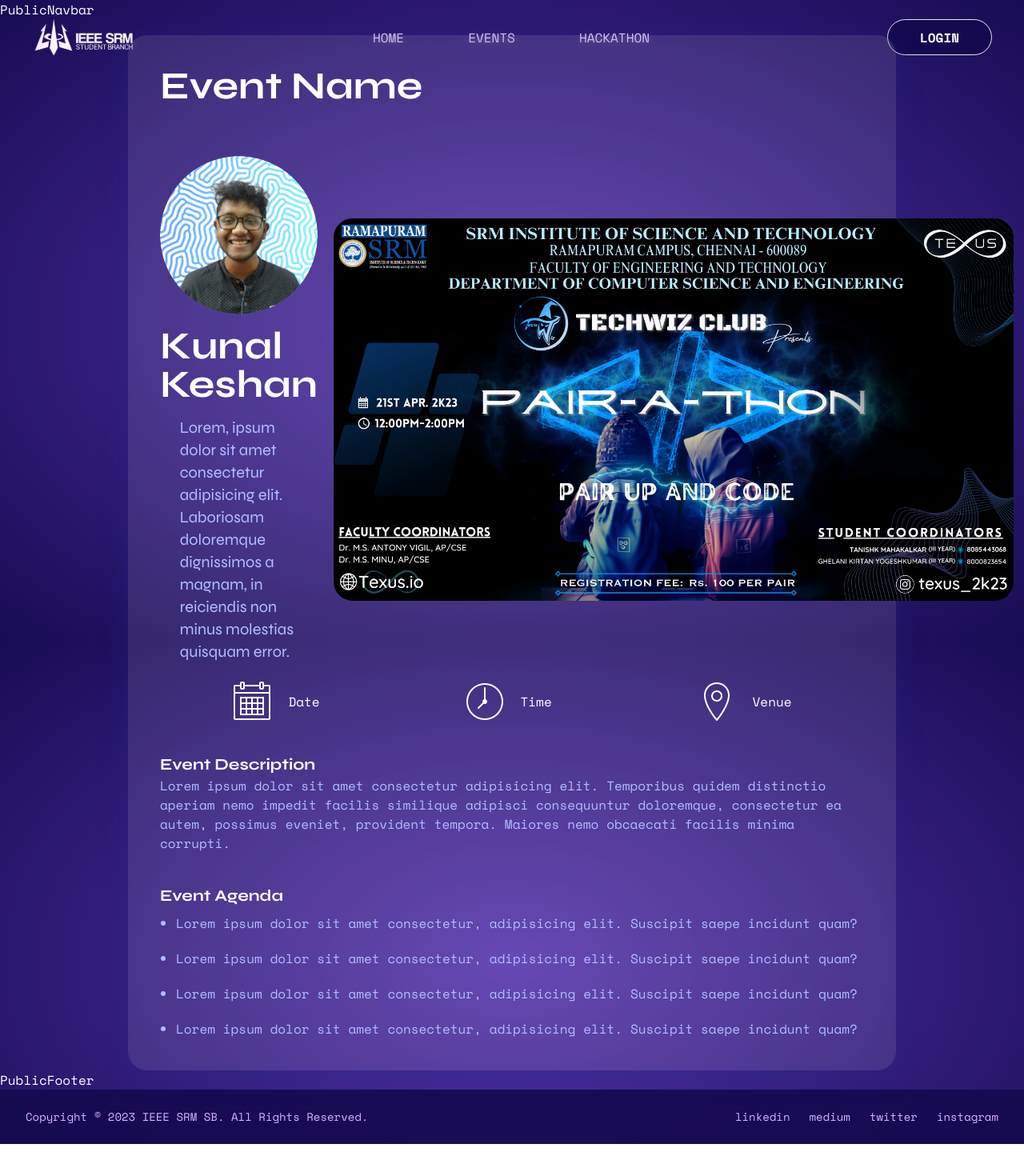
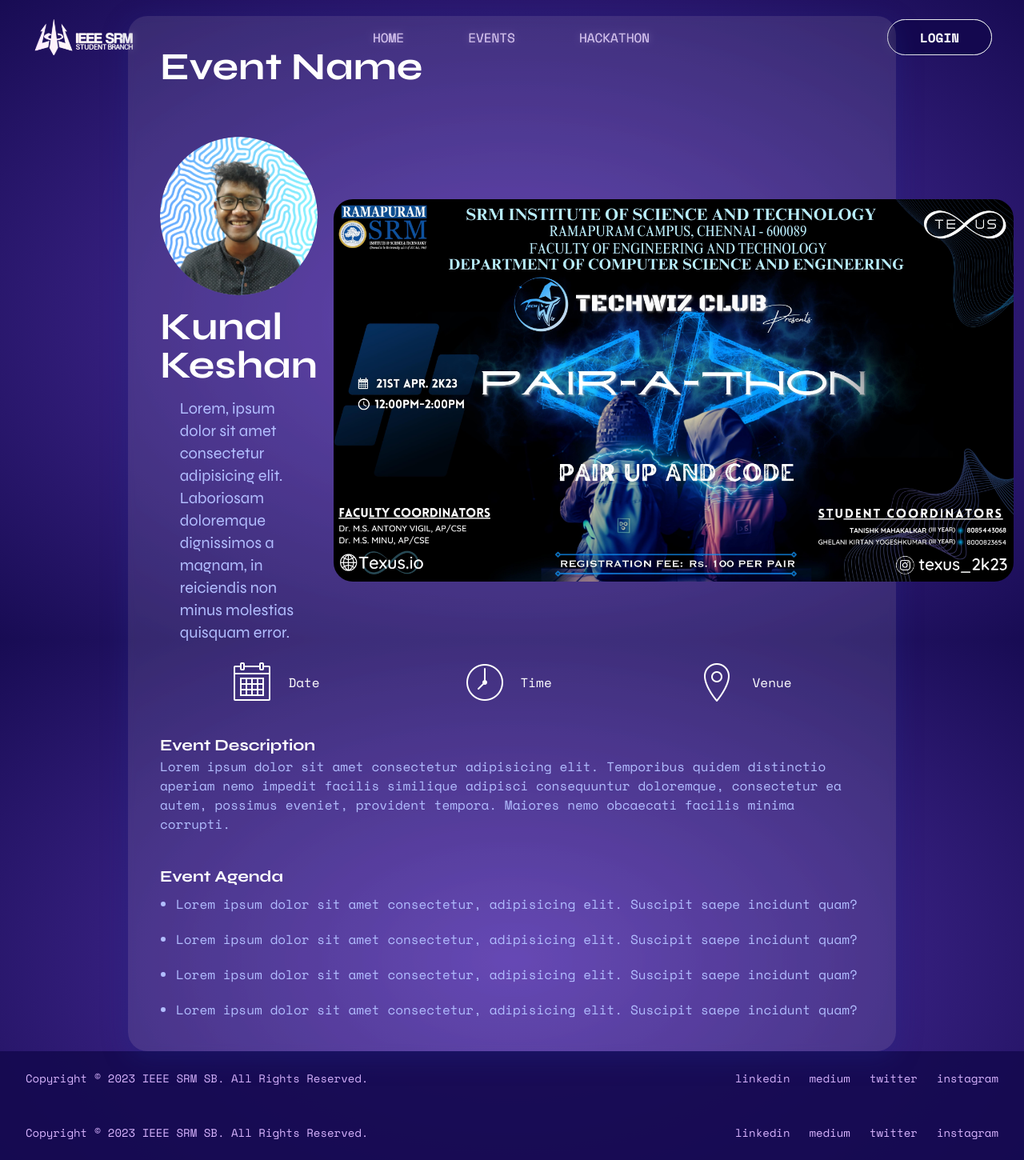
Before and after one commit to IEEE-SRMIST/IEEE-SRMIST-Tech-Fest-2023, a Next.js app: page /events/1 in a window 1280 px wide. Shown: the whole page at 80% size. Built offline with nearby package versions, Linux system fonts and the light colour scheme; no server answers.

Commit message:
chore: adjusted layout

```diff
--- a/components/layout/Footer.tsx
+++ /dev/null
@@ -1,52 +0,0 @@
-import React, { FunctionComponent } from "react";
-
-const Footer: FunctionComponent = () => {
-  return (
-    <div className="text-purple-300 bg-[#14094fe6] text-center py-6">
-      <div className="max-w-7xl mx-auto px-4 sm:px-6 lg:px-8">
-        <div className="flex flex-col md:flex-row md:justify-between">
-          <div className="mb-4 md:mb-0">
-            <p className="text-xs md:text-sm">
-              Copyright © 2023 IEEE SRM SB. All Rights Reserved.
-            </p>
-          </div>
-          <div className="md:text-sm">
-            <ul className="flex flex-wrap space-x-4 lg:space-x-6 md:space-x-2 text-xs md:text-sm justify-center">
-              <li>
-                <a
-                  href="https://www.linkedin.com/company/ieeesrmist/"
-                  className="hover:text-white"
-                >
-                  linkedin
-                </a>
-              </li>
-              <li>
-                <a href="https://medium.com/" className="hover:text-white">
-                  medium
-                </a>
-              </li>
-              <li>
-                <a
-                  href="https://twitter.com/ieeesrmist?t=o9R7ph3-nF5ZdOE5yJyg8Q&s=08"
-                  className="hover:text-white"
-                >
-                  twitter
-                </a>
-              </li>
-              <li>
-                <a
-                  href="https://www.instagram.com/ieeesrmist/?igshid=MzRlODBiNWFlZA%3D%3D"
-                  className="hover:text-white"
-                >
-                  instagram
-                </a>
-              </li>
-            </ul>
-          </div>
-        </div>
-      </div>
-    </div>
-  );
-};
-
-export default Footer;
--- a/components/layout/Navbar.tsx
+++ /dev/null
@@ -1,66 +0,0 @@
-import { useState } from "react";
-
-const Navbar = () => {
-  const [isOpen, setIsOpen] = useState(false);
-
-  const toggleMenu = () => {
-    setIsOpen(!isOpen);
-  };
-  return (
-    <div className="fixed w-screen" style={{ zIndex: 2 }}>
-      <div className="bg-transparent flex justify-between px-10 py-6">
-        <div className="cursor-pointer">
-          <img src="/assets/logo.svg" alt="logo" />
-        </div>
-        <div className="hidden lg:flex text-purple-200 space-x-8">
-          <ul className="flex items-center space-x-20">
-            <li className="cursor-pointer  duration-200 link link-underline link-underline-black decoration-purple-200 text-purple-200">HOME</li>
-            <li className="cursor-pointer  duration-200 link link-underline link-underline-black decoration-purple-200 text-purple-200">EVENTS</li>
-            <li className="cursor-pointer  duration-200 link link-underline link-underline-black decoration-purple-200 text-purple-200">HACKATHON</li>
-          </ul>
-        </div>
-        <button className="border px-10 py-2 rounded-full bg-[#14094fe6] font-semibold hover:bg-purple-600 duration-300 lg:block hidden">
-          LOGIN
-        </button>
-        <div className="lg:hidden flex">
-          <button onClick={toggleMenu} className="focus:outline-none">
-            <svg
-              xmlns="http://www.w3.org/2000/svg"
-              className="h-6 w-6 text-[#FFFFFF]"
-              fill="none"
-              viewBox="0 0 24 24"
-              stroke="currentColor"
-            >
-              <path
-                strokeLinecap="round"
-                strokeLinejoin="round"
-                strokeWidth={2}
-                d="M4 6h16M4 12h16M4 18h16"
-              />
-            </svg>
-          </button>
-        </div>
-      </div>
-      {isOpen && (
-        <div className="bg-[#14094fe6]  w-screen py-8 lg:hidden text-[#FFFFFF]">
-          <ul className="flex flex-col items-center space-y-4 ">
-            <li className="cursor-pointer hover:underline underline-offset-8 duration-200  decoration-purple-200 text-purple-200 text-xl">
-              Home
-            </li>
-            <li className="cursor-pointer hover:underline underline-offset-8 duration-200  decoration-purple-200 text-purple-200 text-xl">
-              Events
-            </li>
-            <li className="cursor-pointer hover:underline underline-offset-8 duration-200 decoration-purple-200 text-purple-200 text-xl">
-              Hackathon
-            </li>
-            <button className="border px-6 py-2 rounded-full bg-[#14094fe6] font-semibold hover:bg-purple-600 duration-300 text-xl">
-              login
-            </button>
-          </ul>
-        </div>
-      )}
-    </div>
-  );
-};
-
-export default Navbar;
--- a/layouts/public/Footer.tsx
+++ b/layouts/public/Footer.tsx
@@ -1,7 +1,52 @@
-import React from 'react';
+import React, { FunctionComponent } from "react";
 
-const PublicFooter = () => {
-	return <footer>PublicFooter</footer>;
+const Footer: FunctionComponent = () => {
+  return (
+    <div className="text-purple-300 bg-[#14094fe6] text-center py-6">
+      <div className="max-w-7xl mx-auto px-4 sm:px-6 lg:px-8">
+        <div className="flex flex-col md:flex-row md:justify-between">
+          <div className="mb-4 md:mb-0">
+            <p className="text-xs md:text-sm">
+              Copyright © 2023 IEEE SRM SB. All Rights Reserved.
+            </p>
+          </div>
+          <div className="md:text-sm">
+            <ul className="flex flex-wrap space-x-4 lg:space-x-6 md:space-x-2 text-xs md:text-sm justify-center">
+              <li>
+                <a
+                  href="https://www.linkedin.com/company/ieeesrmist/"
+                  className="hover:text-white"
+                >
+                  linkedin
+                </a>
+              </li>
+              <li>
+                <a href="https://medium.com/" className="hover:text-white">
+                  medium
+                </a>
+              </li>
+              <li>
+                <a
+                  href="https://twitter.com/ieeesrmist?t=o9R7ph3-nF5ZdOE5yJyg8Q&s=08"
+                  className="hover:text-white"
+                >
+                  twitter
+                </a>
+              </li>
+              <li>
+                <a
+                  href="https://www.instagram.com/ieeesrmist/?igshid=MzRlODBiNWFlZA%3D%3D"
+                  className="hover:text-white"
+                >
+                  instagram
+                </a>
+              </li>
+            </ul>
+          </div>
+        </div>
+      </div>
+    </div>
+  );
 };
 
-export default PublicFooter;
+export default Footer;
--- a/layouts/public/Layout.tsx
+++ b/layouts/public/Layout.tsx
@@ -6,7 +6,7 @@ const PublicLayout: React.FC<PropsWithChildren> = ({ children }) => {
 	return (
 		<>
 			<PublicNavbar />
-			<main className='w-full'>{children}</main>
+			{children}
 			<PublicFooter />
 		</>
 	);
--- a/layouts/public/Navbar.tsx
+++ b/layouts/public/Navbar.tsx
@@ -1,7 +1,81 @@
-import React from 'react';
+import { useState } from 'react';
+import Image from 'next/image';
 
-const PublicNavbar = () => {
-	return <nav>PublicNavbar</nav>;
+const Navbar = () => {
+	const [isOpen, setIsOpen] = useState(false);
+
+	const toggleMenu = () => {
+		setIsOpen(!isOpen);
+	};
+	return (
+		<div className='fixed w-screen' style={{ zIndex: 2 }}>
+			<div className='bg-transparent flex justify-between px-10 py-6'>
+				<div className='cursor-pointer'>
+					<div>
+						<Image
+							src='/assets/logo.svg'
+							alt='logo'
+							width={50}
+							height={50}
+							className='w-full h-auto object-contain'
+						/>
+					</div>
+				</div>
+				<div className='hidden lg:flex text-purple-200 space-x-8'>
+					<ul className='flex items-center space-x-20'>
+						<li className='cursor-pointer  duration-200 link link-underline link-underline-black decoration-purple-200 text-purple-200'>
+							HOME
+						</li>
+						<li className='cursor-pointer  duration-200 link link-underline link-underline-black decoration-purple-200 text-purple-200'>
+							EVENTS
+						</li>
+						<li className='cursor-pointer  duration-200 link link-underline link-underline-black decoration-purple-200 text-purple-200'>
+							HACKATHON
+						</li>
+					</ul>
+				</div>
+				<button className='border px-10 py-2 rounded-full bg-[#14094fe6] font-semibold hover:bg-purple-600 duration-300 lg:block hidden'>
+					LOGIN
+				</button>
+				<div className='lg:hidden flex'>
+					<button onClick={toggleMenu} className='focus:outline-none'>
+						<svg
+							xmlns='http://www.w3.org/2000/svg'
+							className='h-6 w-6 text-[#FFFFFF]'
+							fill='none'
+							viewBox='0 0 24 24'
+							stroke='currentColor'
+						>
+							<path
+								strokeLinecap='round'
+								strokeLinejoin='round'
+								strokeWidth={2}
+								d='M4 6h16M4 12h16M4 18h16'
+							/>
+						</svg>
+					</button>
+				</div>
+			</div>
+			{isOpen && (
+				<div className='bg-[#14094fe6]  w-screen py-8 lg:hidden text-[#FFFFFF]'>
+					<ul className='flex flex-col items-center space-y-4 '>
+						<li className='cursor-pointer hover:underline underline-offset-8 duration-200  decoration-purple-200 text-purple-200 text-xl'>
+							Home
+						</li>
+						<li className='cursor-pointer hover:underline underline-offset-8 duration-200  decoration-purple-200 text-purple-200 text-xl'>
+							Events
+						</li>
+						<li className='cursor-pointer hover:underline underline-offset-8 duration-200 decoration-purple-200 text-purple-200 text-xl'>
+							Hackathon
+						</li>
+						<button className='border px-6 py-2 rounded-full bg-[#14094fe6] font-semibold hover:bg-purple-600 duration-300 text-xl'>
+							login
+						</button>
+					</ul>
+				</div>
+			)}
+		</div>
+	);
 };
 
-export default PublicNavbar;
+export default Navbar;
--- a/pages/_app.tsx
+++ b/pages/_app.tsx
@@ -2,9 +2,8 @@ import '@/styles/globals.css';
 import type { AppProps } from 'next/app';
 import { Syne, Space_Mono } from '@next/font/google';
 import Head from 'next/head';
-import Footer from '@/components/layout/Footer';
-import Navbar from '@/components/layout/Navbar';
 import { AuthProvider } from '@/context/AppContext';
+import PublicLayout from '@/layouts/public/Layout';
 
 const syne = Syne({
 	style: ['normal'],
@@ -31,13 +30,13 @@ export default function App({ Component, pageProps }: AppProps) {
 					content='width=device-width, initial-scale=1'
 				/>
 			</Head>
-			<main
-				className={`${syne.variable} ${spaceMono.variable} font-spaceMono`}
-			>
-				<Navbar />
-				<Component {...pageProps} />
-			</main>
-			<Footer />
+			<PublicLayout>
+				<main
+					className={`${syne.variable} ${spaceMono.variable} font-spaceMono w-full`}
+				>
+					<Component {...pageProps} />
+				</main>
+			</PublicLayout>
 		</AuthProvider>
 	);
 }
```
